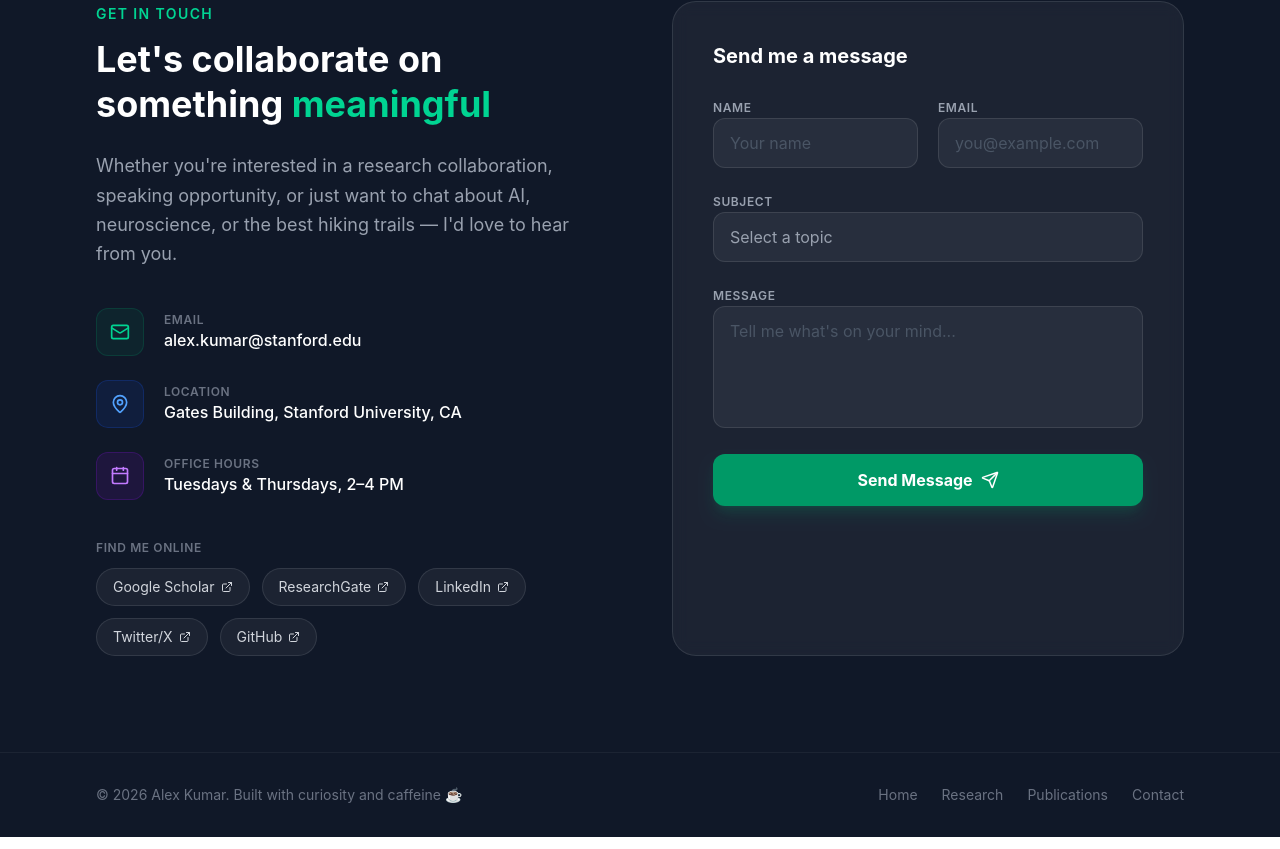
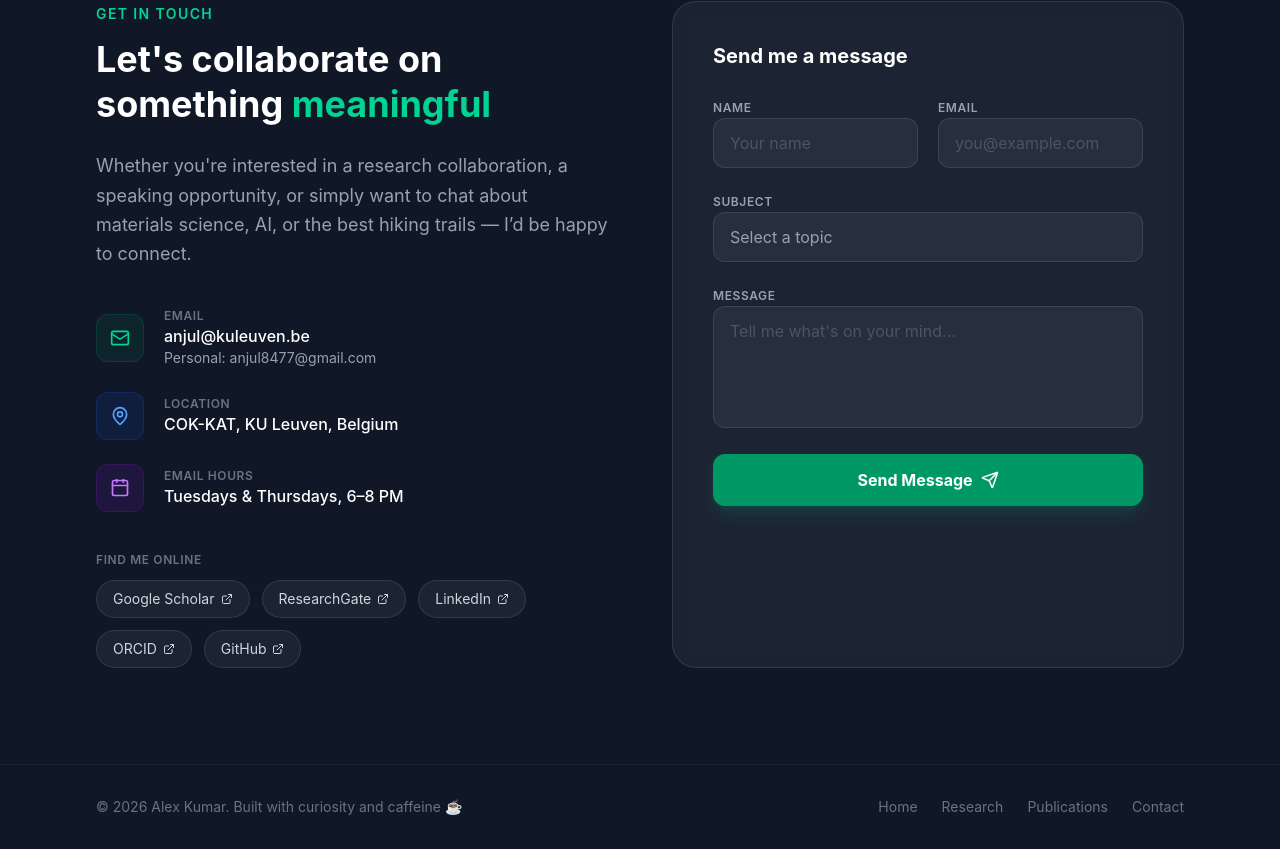
Before and after one commit to anjulnj/MyPortfolio-, a React (Vite) app: page / in a window 1280 px wide. Shown: the part 6179-7028 px from the top of the page. Built offline with nearby package versions, Linux system fonts and the light colour scheme.

Commit message:
Refactor Contact component with updated info and labels
Updated contact information and section labels in Contact component.

```diff
--- a/src/components/Contact.tsx
+++ b/src/components/Contact.tsx
@@ -5,83 +5,150 @@ const Contact = () => {
     <section id="contact" className="py-24 bg-gray-900 text-white">
       <div className="max-w-6xl mx-auto px-4 sm:px-6 lg:px-8">
         <div className="grid grid-cols-1 lg:grid-cols-2 gap-16">
-          {/* Left */}
+
+          {/* Left Section */}
           <div>
-            <span className="text-emerald-400 font-semibold text-sm tracking-widest uppercase">Get in Touch</span>
+            <span className="text-emerald-400 font-semibold text-sm tracking-widest uppercase">
+              Get in Touch
+            </span>
+
             <h2 className="text-3xl md:text-4xl font-bold mt-3 mb-6 leading-tight">
               Let's collaborate on something <span className="text-emerald-400">meaningful</span>
             </h2>
+
             <p className="text-gray-400 text-lg leading-relaxed mb-10">
-              Whether you're interested in a research collaboration, speaking opportunity,
-              or just want to chat about AI, neuroscience, or the best hiking trails —
-              I'd love to hear from you.
+              Whether you're interested in a research collaboration, a speaking opportunity,
+              or simply want to chat about materials science, AI, or the best hiking trails —
+              I’d be happy to connect.
             </p>
 
+            {/* Contact Info */}
             <div className="space-y-6 mb-10">
+
+              {/* Email */}
               <div className="flex items-center gap-5">
                 <div className="w-12 h-12 bg-emerald-600/10 rounded-xl flex items-center justify-center border border-emerald-600/20">
                   <Mail className="text-emerald-400" size={20} />
                 </div>
                 <div>
-                  <p className="text-xs text-gray-500 uppercase tracking-wider font-semibold">Email</p>
-                  <p className="text-white font-medium">alex.kumar@stanford.edu</p>
+                  <p className="text-xs text-gray-500 uppercase tracking-wider font-semibold">
+                    Email
+                  </p>
+                  <p className="text-white font-medium">
+                    anjul@kuleuven.be
+                  </p>
+                  <p className="text-gray-400 text-sm">
+                    Personal: anjul8477@gmail.com
+                  </p>
                 </div>
               </div>
 
+              {/* Location */}
               <div className="flex items-center gap-5">
                 <div className="w-12 h-12 bg-blue-600/10 rounded-xl flex items-center justify-center border border-blue-600/20">
                   <MapPin className="text-blue-400" size={20} />
                 </div>
                 <div>
-                  <p className="text-xs text-gray-500 uppercase tracking-wider font-semibold">Location</p>
-                  <p className="text-white font-medium">Gates Building, Stanford University, CA</p>
+                  <p className="text-xs text-gray-500 uppercase tracking-wider font-semibold">
+                    Location
+                  </p>
+                  <p className="text-white font-medium">
+                    COK-KAT, KU Leuven, Belgium
+                  </p>
                 </div>
               </div>
 
+              {/* Email Hours */}
               <div className="flex items-center gap-5">
                 <div className="w-12 h-12 bg-purple-600/10 rounded-xl flex items-center justify-center border border-purple-600/20">
                   <Calendar className="text-purple-400" size={20} />
                 </div>
                 <div>
-                  <p className="text-xs text-gray-500 uppercase tracking-wider font-semibold">Office Hours</p>
-                  <p className="text-white font-medium">Tuesdays & Thursdays, 2–4 PM</p>
+                  <p className="text-xs text-gray-500 uppercase tracking-wider font-semibold">
+                    Email Hours
+                  </p>
+                  <p className="text-white font-medium">
+                    Tuesdays & Thursdays, 6–8 PM
+                  </p>
                 </div>
               </div>
             </div>
 
-            {/* Academic Links */}
+            {/* Academic & Professional Links */}
             <div>
-              <p className="text-xs text-gray-500 uppercase tracking-wider font-semibold mb-3">Find me online</p>
+              <p className="text-xs text-gray-500 uppercase tracking-wider font-semibold mb-3">
+                Find me online
+              </p>
+
               <div className="flex flex-wrap gap-3">
-                {['Google Scholar', 'ResearchGate', 'LinkedIn', 'Twitter/X', 'GitHub'].map((platform) => (
-                  <a
-                    key={platform}
-                    href="#"
-                    className="px-4 py-2 bg-white/5 border border-white/10 rounded-full text-sm text-gray-300 hover:text-white hover:bg-white/10 hover:border-white/20 transition-all flex items-center gap-1.5"
-                  >
-                    {platform}
-                    <ExternalLink size={12} />
-                  </a>
-                ))}
+
+                <a
+                  href="https://scholar.google.com/citations?user=fmOCJ7sAAAAJ&hl=en"
+                  target="_blank"
+                  className="px-4 py-2 bg-white/5 border border-white/10 rounded-full text-sm text-gray-300 hover:text-white hover:bg-white/10 hover:border-white/20 transition-all flex items-center gap-1.5"
+                >
+                  Google Scholar <ExternalLink size={12} />
+                </a>
+
+                <a
+                  href="https://www.researchgate.net/profile/Anjul-Rais"
+                  target="_blank"
+                  className="px-4 py-2 bg-white/5 border border-white/10 rounded-full text-sm text-gray-300 hover:text-white hover:bg-white/10 hover:border-white/20 transition-all flex items-center gap-1.5"
+                >
+                  ResearchGate <ExternalLink size={12} />
+                </a>
+
+                <a
+                  href="https://www.linkedin.com/in/anjul001/"
+                  target="_blank"
+                  className="px-4 py-2 bg-white/5 border border-white/10 rounded-full text-sm text-gray-300 hover:text-white hover:bg-white/10 hover:border-white/20 transition-all flex items-center gap-1.5"
+                >
+                  LinkedIn <ExternalLink size={12} />
+                </a>
+
+                <a
+                  href="https://orcid.org/0009-0005-3618-5961"
+                  target="_blank"
+                  className="px-4 py-2 bg-white/5 border border-white/10 rounded-full text-sm text-gray-300 hover:text-white hover:bg-white/10 hover:border-white/20 transition-all flex items-center gap-1.5"
+                >
+                  ORCID <ExternalLink size={12} />
+                </a>
+
+                <a
+                  href="https://github.com/anjulnj"
+                  target="_blank"
+                  className="px-4 py-2 bg-white/5 border border-white/10 rounded-full text-sm text-gray-300 hover:text-white hover:bg-white/10 hover:border-white/20 transition-all flex items-center gap-1.5"
+                >
+                  GitHub <ExternalLink size={12} />
+                </a>
+
               </div>
             </div>
           </div>
 
-          {/* Right: Contact Form */}
+          {/* Right Section: Contact Form */}
           <div className="bg-white/5 p-8 md:p-10 rounded-3xl border border-white/10 backdrop-blur-sm">
             <h3 className="text-xl font-bold mb-6">Send me a message</h3>
+
             <form className="space-y-5" onSubmit={(e) => e.preventDefault()}>
+
+              {/* Name + Email */}
               <div className="grid grid-cols-1 md:grid-cols-2 gap-5">
                 <div className="space-y-1.5">
-                  <label className="text-xs font-semibold text-gray-400 uppercase tracking-wider">Name</label>
+                  <label className="text-xs font-semibold text-gray-400 uppercase tracking-wider">
+                    Name
+                  </label>
                   <input
                     type="text"
                     className="w-full bg-white/5 border border-white/10 rounded-xl px-4 py-3 focus:outline-none focus:border-emerald-500 focus:ring-1 focus:ring-emerald-500/50 transition-all text-white placeholder-gray-600"
                     placeholder="Your name"
                   />
                 </div>
+
                 <div className="space-y-1.5">
-                  <label className="text-xs font-semibold text-gray-400 uppercase tracking-wider">Email</label>
+                  <label className="text-xs font-semibold text-gray-400 uppercase tracking-wider">
+                    Email
+                  </label>
                   <input
                     type="email"
                     className="w-full bg-white/5 border border-white/10 rounded-xl px-4 py-3 focus:outline-none focus:border-emerald-500 focus:ring-1 focus:ring-emerald-500/50 transition-all text-white placeholder-gray-600"
@@ -89,9 +156,13 @@ const Contact = () => {
                   />
                 </div>
               </div>
+
+              {/* Subject */}
               <div className="space-y-1.5">
-                <label className="text-xs font-semibold text-gray-400 uppercase tracking-wider">Subject</label>
-                <select className="w-full bg-white/5 border border-white/10 rounded-xl px-4 py-3 focus:outline-none focus:border-emerald-500 focus:ring-1 focus:ring-emerald-500/50 transition-all text-gray-400 appearance-none">
+                <label className="text-xs font-semibold text-gray-400 uppercase tracking-wider">
+                  Subject
+                </label>
+                <select className="w-full bg-white/5 border border-white/10 rounded-xl px-4 py-3 text-gray-400 focus:outline-none focus:border-emerald-500 focus:ring-1 focus:ring-emerald-500/50 transition-all appearance-none">
                   <option value="">Select a topic</option>
                   <option value="research">Research Collaboration</option>
                   <option value="speaking">Speaking Opportunity</option>
@@ -99,20 +170,28 @@ const Contact = () => {
                   <option value="other">Other</option>
                 </select>
               </div>
+
+              {/* Message */}
               <div className="space-y-1.5">
-                <label className="text-xs font-semibold text-gray-400 uppercase tracking-wider">Message</label>
+                <label className="text-xs font-semibold text-gray-400 uppercase tracking-wider">
+                  Message
+                </label>
                 <textarea
                   rows={4}
-                  className="w-full bg-white/5 border border-white/10 rounded-xl px-4 py-3 focus:outline-none focus:border-emerald-500 focus:ring-1 focus:ring-emerald-500/50 transition-all text-white placeholder-gray-600 resize-none"
+                  className="w-full bg-white/5 border border-white/10 rounded-xl px-4 py-3 text-white placeholder-gray-600 focus:outline-none focus:border-emerald-500 focus:ring-1 focus:ring-emerald-500/50 transition-all resize-none"
                   placeholder="Tell me what's on your mind..."
                 ></textarea>
               </div>
+
+              {/* Submit Button */}
               <button className="w-full bg-emerald-600 hover:bg-emerald-700 text-white font-bold py-3.5 rounded-xl flex items-center justify-center gap-2 transition-colors shadow-lg shadow-emerald-600/20">
                 Send Message
                 <Send size={18} />
               </button>
+
             </form>
           </div>
+
         </div>
       </div>
     </section>
```
